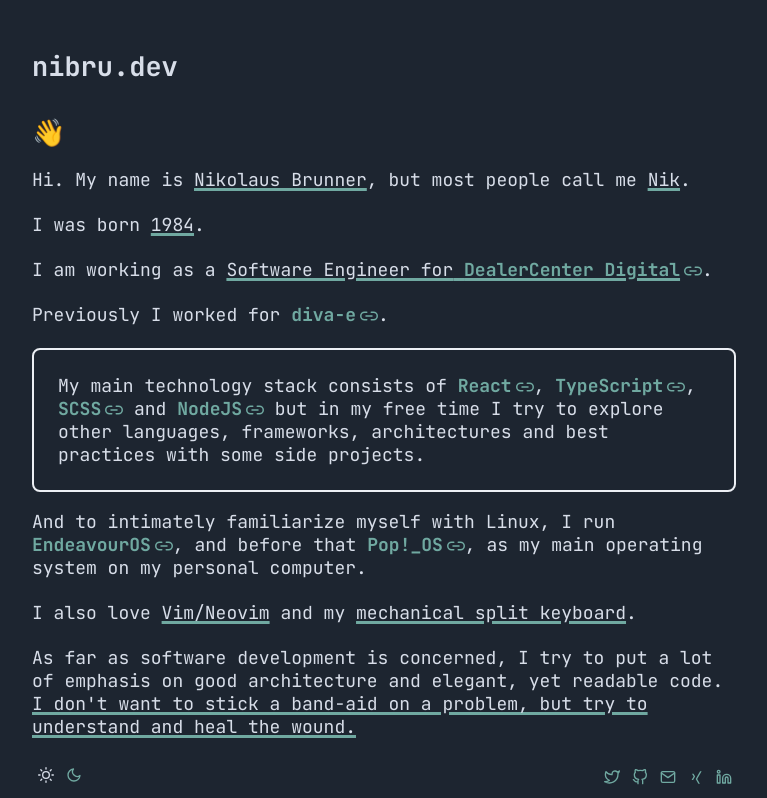
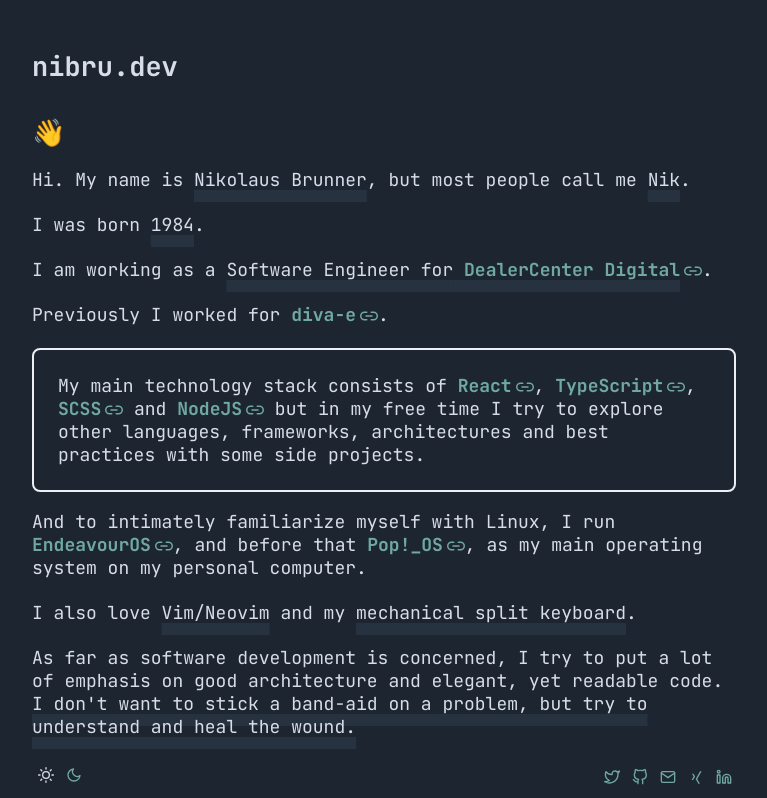
Before and after one commit to nikbrunner/nibru.dev, a Next.js app: page / in a window 1280 px wide. Shown: the top 798 px of the page, without its empty margins (256-1023 px from the left). Built offline with nearby package versions, Linux system fonts and the light colour scheme.

Commit message:
Highlight: increase thickness and decrease offset

```diff
--- a/components/typography/Highlight.tsx
+++ b/components/typography/Highlight.tsx
@@ -4,6 +4,7 @@ import styled from "@emotion/styled";
 import { IGenericProps } from "@typings/GenericProps";
 import { css } from "@emotion/react";
 import { space } from "@theme/mixins/space";
+import { borderWidth } from "@theme/mixins/border";
 
 interface IProps extends IGenericProps {
   children: ReactNode;
@@ -13,15 +14,14 @@ interface IProps extends IGenericProps {
 const SHighlight = styled.span<IProps>`
   label: Highlight;
 
-  ${props => props.underline && underline(props.theme.fg.accent)}
+  ${props => props.underline && underline(props.theme.bg.secondary)}
 `;
 
 const underline = (color: string) => css`
   text-decoration: underline;
-  /* text-decoration-style: dotted; */
-  text-decoration-thickness: 3px;
+  text-decoration-thickness: ${borderWidth["3xl"]};
   text-decoration-color: ${color};
-  text-underline-offset: ${space.xxs};
+  text-underline-offset: ${space.xs};
 `;
 
 export const Highlight: React.FC<IProps> = ({
--- a/theme/mixins/border.ts
+++ b/theme/mixins/border.ts
@@ -1,4 +1,3 @@
-import { appendUnit } from "@lib/helpers";
 import { CSSDirection } from "@typings/styling";
 
 interface BorderMixinSteps<Type> {
@@ -8,6 +7,7 @@ interface BorderMixinSteps<Type> {
   l: Type;
   xl: Type;
   "2xl": Type;
+  "3xl"?: Type;
 }
 
 interface BorderSteps<ReturnType> extends BorderMixinSteps<ReturnType> {}
@@ -22,7 +22,8 @@ export const borderWidth: BorderWidth<string> = {
   base: "2px",
   l: "4px",
   xl: "6px",
-  "2xl": "8px"
+  "2xl": "8px",
+  "3xl": "12px"
 };
 
 export const borderRadius: BorderRadius<string> = {
```
